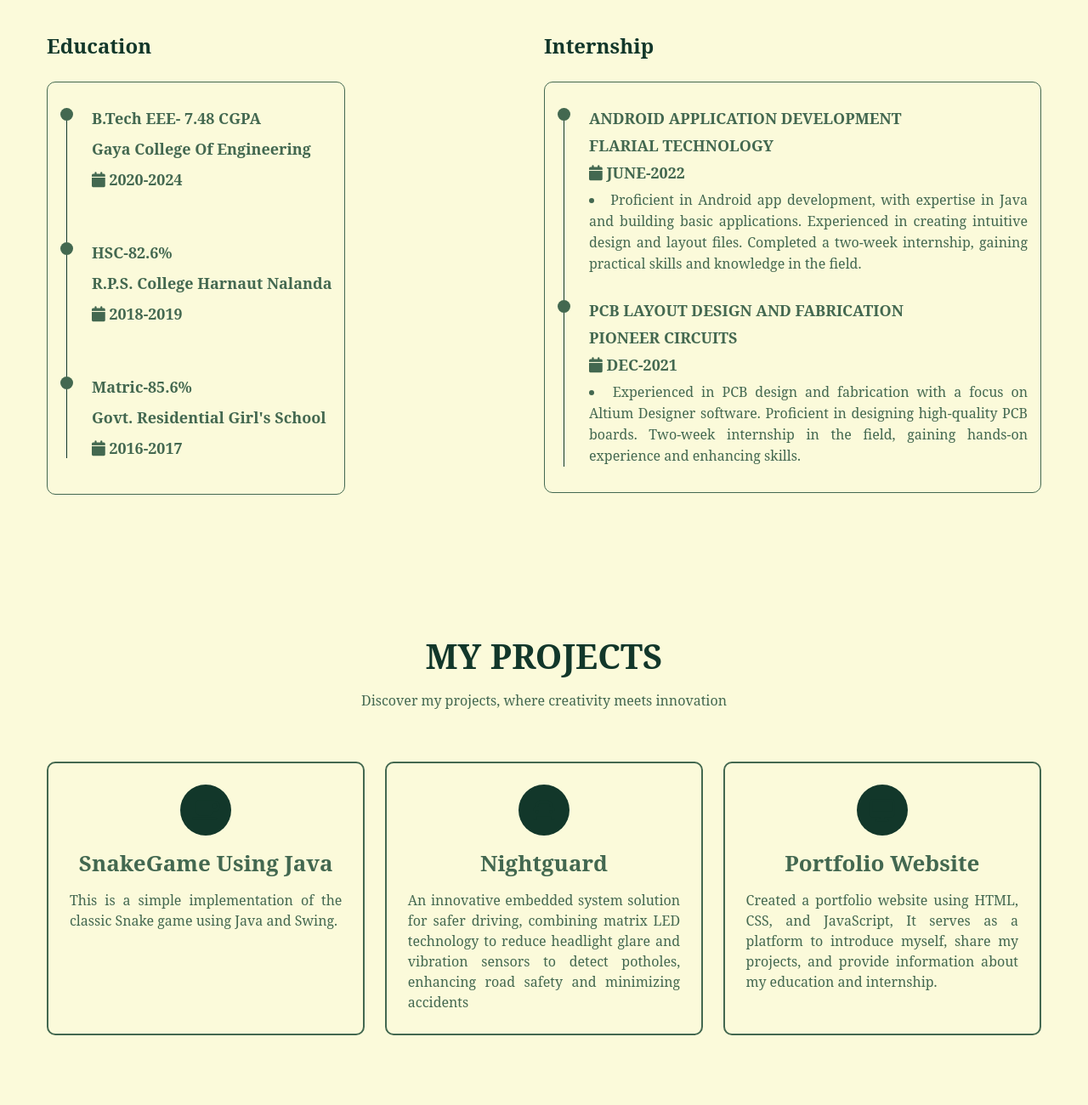
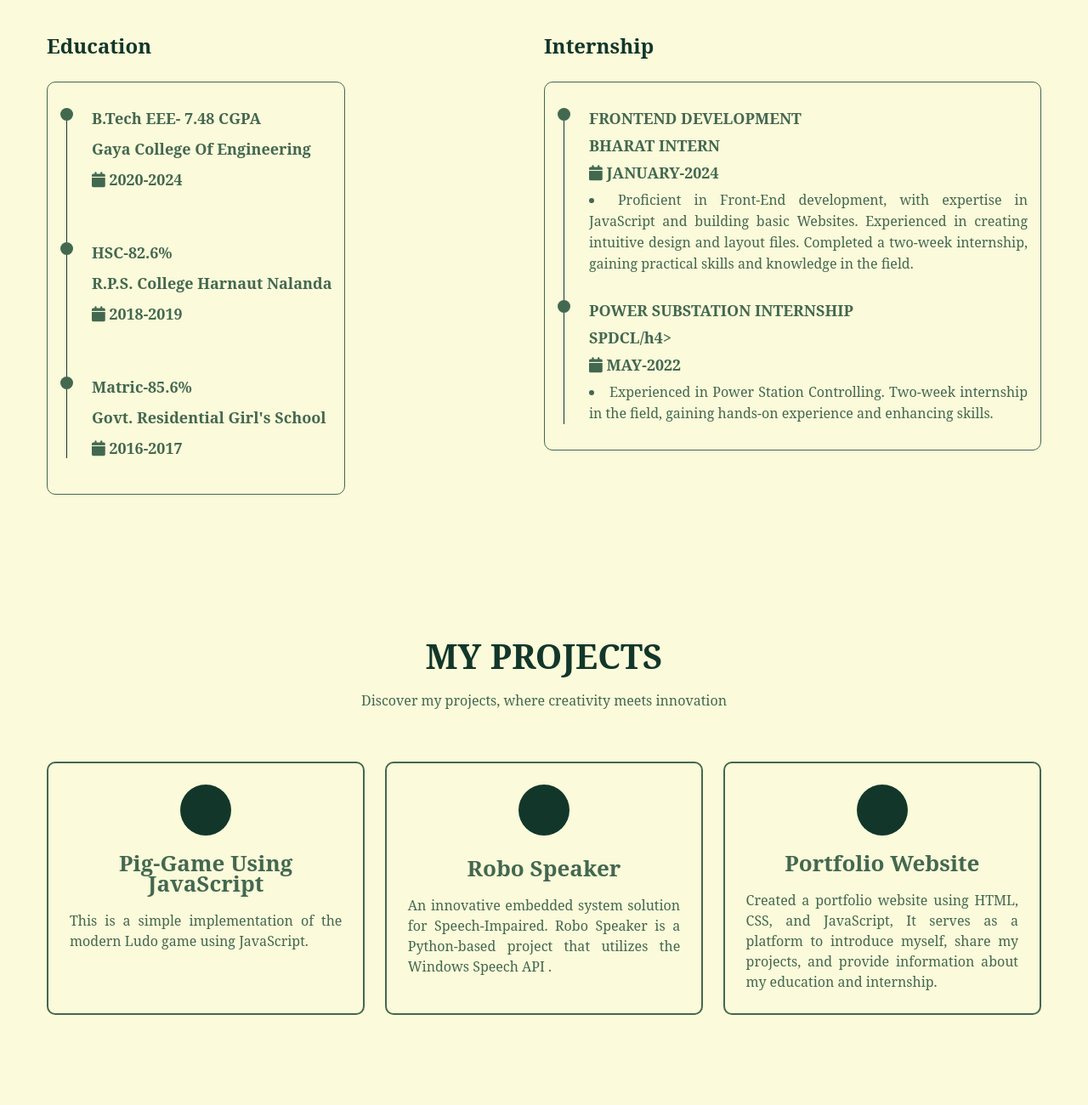
Before and after one commit to Aart834/My-Portfolio, a plain HTML site: page index.html in a window 1280 px wide. Shown: the part 1060-2360 px from the top of the page at 85% size. Drawn offline with nearby package versions, Linux system fonts and the light colour scheme.

Commit message:
Update index.html

```diff
--- a/index.html
+++ b/index.html
@@ -158,24 +158,24 @@
                                 <div class="timeline-item">
                                     <div class="circle-dot"></div>
                                     <h3 class="timeline-title">
-                                        ANDROID APPLICATION DEVELOPMENT
+                                        FRONTEND DEVELOPMENT
                                     </h3>
-                                    <h4 class="timeline-title">FLARIAL TECHNOLOGY</h4>
+                                    <h4 class="timeline-title">BHARAT INTERN</h4>
                                     <h4 class="timeline-title">
-                                        <i class="fa fa-calendar"></i> JUNE-2022
+                                        <i class="fa fa-calendar"></i> JANUARY-2024
                                     </h4>
-                                    <li class="timeline-text">Proficient in Android app development, with expertise in Java and building basic applications. Experienced in creating intuitive design and layout files. Completed a two-week internship, gaining practical skills and knowledge in the field.
+                                    <li class="timeline-text">Proficient in Front-End development, with expertise in JavaScript and building basic Websites. Experienced in creating intuitive design and layout files. Completed a two-week internship, gaining practical skills and knowledge in the field.
                                     </li>
                                 </div>
                                 <!-- Timeline-item -->
                                 <div class="timeline-item">
                                     <div class="circle-dot"></div>
-                                    <h3 class="timeline-title">PCB LAYOUT DESIGN AND FABRICATION</h3>
-                                    <h4 class="timeline-title">PIONEER CIRCUITS</h4>
+                                    <h3 class="timeline-title">POWER SUBSTATION INTERNSHIP</h3>
+                                    <h4 class="timeline-title">SPDCL/h4>
                                     <h4 class="timeline-title">
-                                        <i class="fa fa-calendar"></i> DEC-2021
+                                        <i class="fa fa-calendar"></i> MAY-2022
                                     </h4>
-                                    <li class="timeline-text">Experienced in PCB design and fabrication with a focus on Altium Designer software. Proficient in designing high-quality PCB boards. Two-week internship in the field, gaining hands-on experience and enhancing skills.</li>
+                                    <li class="timeline-text">Experienced in Power Station Controlling. Two-week internship in the field, gaining hands-on experience and enhancing skills.</li>
                                 </div>
 
                             </div>
@@ -197,15 +197,15 @@
             <div class="projects">
                 <!-- 1st Project -->
                 <div class="project">
-                    <i class="fa fa-coffee"></i>
-                    <h4>SnakeGame Using Java</h4>
-                    <p>This is a simple implementation of the classic Snake game using Java and Swing.</p>
+                    <i class="fa fa-code"></i>
+                    <h4>Pig-Game Using JavaScript</h4>
+                    <p>This is a simple implementation of the modern Ludo game using JavaScript.</p>
                 </div>
                  <!-- 2nd Project -->
                  <div class="project">
-                    <i class="fa fa-car"></i>
-                    <h4>Nightguard</h4>
-                    <p>An innovative embedded system solution for safer driving, combining matrix LED technology to reduce headlight glare and vibration sensors to detect potholes, enhancing road safety and minimizing accidents</p>
+                    <i class="fa fa-speaker"></i>
+                    <h4>Robo Speaker</h4>
+                    <p>An innovative embedded system solution for Speech-Impaired. Robo Speaker is a Python-based project that utilizes the Windows Speech API .</p>
                 </div>
                 <!-- 3rd Project -->
                 <div class="project">
```
